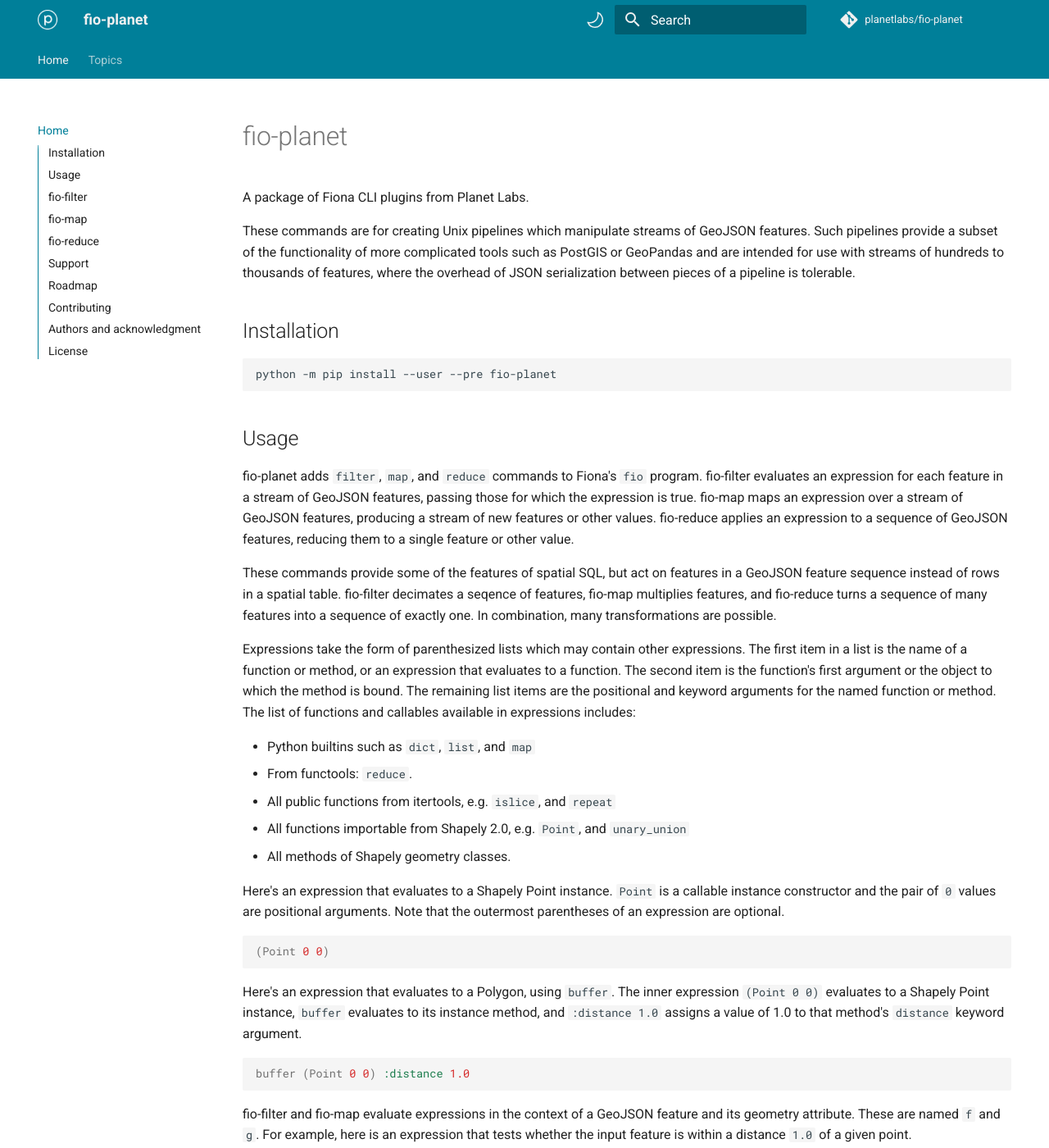
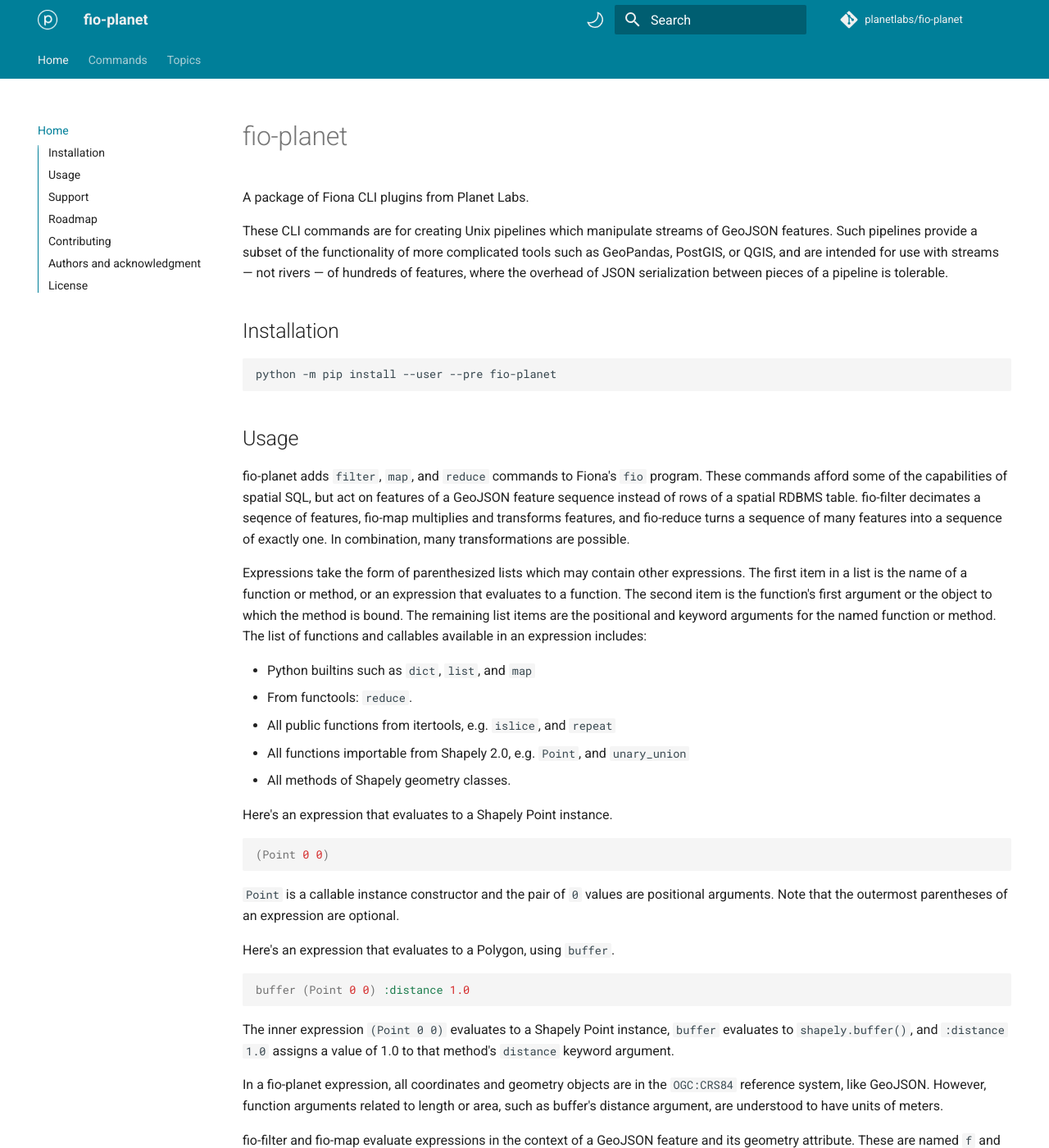
Before and after one commit to planetlabs/fio-planet, an MkDocs documentation site: the page built from docs/index.md, in a window 1280 px wide and 1400 px high. Shown: the whole window at 82% size. Built offline with MkDocs 1.6.1 and Material for MkDocs 9.7.7, drawn with Linux system fonts in a browser that asks for light colours; comment, search, counter and statistics services are not loaded; some of the changed text lies outside the part shown.

Commit message:
Update docs

````diff
--- a/docs/index.md
+++ b/docs/index.md
@@ -3,10 +3,10 @@ fio-planet
 
 A package of Fiona CLI plugins from Planet Labs.
 
-These commands are for creating Unix pipelines which manipulate streams of
+These CLI commands are for creating Unix pipelines which manipulate streams of
 GeoJSON features. Such pipelines provide a subset of the functionality of more
-complicated tools such as PostGIS or GeoPandas and are intended for use with
-streams of hundreds to thousands of features, where the overhead of JSON
+complicated tools such as GeoPandas, PostGIS, or QGIS, and are intended for use
+with streams — not rivers — of hundreds of features, where the overhead of JSON
 serialization between pieces of a pipeline is tolerable.
 
 Installation
@@ -20,24 +20,19 @@ Usage
 -----
 
 fio-planet adds `filter`, `map`, and `reduce` commands to Fiona's `fio`
-program. fio-filter evaluates an expression for each feature in a stream of
-GeoJSON features, passing those for which the expression is true. fio-map maps
-an expression over a stream of GeoJSON features, producing a stream of new
-features or other values. fio-reduce applies an expression to a sequence of
-GeoJSON features, reducing them to a single feature or other value.
-
-These commands provide some of the features of spatial SQL, but act on
-features in a GeoJSON feature sequence instead of rows in a spatial table.
-fio-filter decimates a seqence of features, fio-map multiplies features, and
-fio-reduce turns a sequence of many features into a sequence of exactly one.
-In combination, many transformations are possible.
+program. These commands afford some of the capabilities of spatial SQL, but act
+on features of a GeoJSON feature sequence instead of rows of a spatial RDBMS
+table.  fio-filter decimates a seqence of features, fio-map multiplies and
+transforms features, and fio-reduce turns a sequence of many features into a
+sequence of exactly one.  In combination, many transformations are possible.
 
 Expressions take the form of parenthesized lists which may contain other
 expressions. The first item in a list is the name of a function or method, or
 an expression that evaluates to a function. The second item is the function's
 first argument or the object to which the method is bound. The remaining list
 items are the positional and keyword arguments for the named function or
-method. The list of functions and callables available in expressions includes:
+method. The list of functions and callables available in an expression
+includes:
 
 * Python builtins such as `dict`, `list`, and `map`
 * From functools: `reduce`.
@@ -46,30 +41,38 @@ method. The list of functions and callables available in expressions includes:
   `unary_union`
 * All methods of Shapely geometry classes.
 
-Here's an expression that evaluates to a Shapely Point instance. `Point` is a
-callable instance constructor and the pair of `0` values are positional
-arguments. Note that the outermost parentheses of an expression are optional.
+Here's an expression that evaluates to a Shapely Point instance.
 
 ```lisp
 (Point 0 0)
 ```
 
-Here's an expression that evaluates to a Polygon, using `buffer`. The inner
-expression `(Point 0 0)` evaluates to a Shapely Point instance, `buffer`
-evaluates to its instance method, and `:distance 1.0` assigns a value of 1.0
-to that method's `distance` keyword argument.
+`Point` is a callable instance constructor and the pair of `0` values are
+positional arguments. Note that the outermost parentheses of an expression are
+optional.
+
+Here's an expression that evaluates to a Polygon, using `buffer`.
 
 ```lisp
 buffer (Point 0 0) :distance 1.0
 ```
 
+The inner expression `(Point 0 0)` evaluates to a Shapely Point instance,
+`buffer` evaluates to `shapely.buffer()`, and `:distance 1.0` assigns a value
+of 1.0 to that method's `distance` keyword argument.
+
+In a fio-planet expression, all coordinates and geometry objects are in the
+`OGC:CRS84` reference system, like GeoJSON. However, function arguments related
+to length or area, such as buffer's distance argument, are understood to have
+units of meters.
+
 fio-filter and fio-map evaluate expressions in the context of a GeoJSON feature
-and its geometry attribute. These are named `f` and `g`. For example, here
-is an expression that tests whether the input feature is within a distance
-`1.0` of a given point.
+and its geometry attribute. These are named `f` and `g`. For example, here is
+an expression that tests whether the input feature is within 50 meters of the
+given point.
 
 ```lisp
-<= (distance g (Point 0 0)) 1.0
+<= (distance g (Point -105.0 39.753056)) 50.0
 ```
 
 fio-reduce evaluates expressions in the context of the sequence of all input
@@ -79,53 +82,6 @@ geometries using Shapely's `unary_union`.
 ```lisp
 unary_union c
 ```
-
-fio-filter
-----------
-
-For each feature read from stdin, fio-filter evaluates a pipeline of one or
-more steps described using methods from the Shapely library in Lisp-like
-expressions. If the pipeline expression evaluates to True, the feature passes
-through the filter. Otherwise the feature does not pass.
-
-For example, this pipeline expression
-
-```
-$ fio cat zip+https://s3.amazonaws.com/fiona-testing/coutwildrnp.zip \
-| fio filter '< (distance g (Point -109.0 38.5)) 1'
-```
-
-lets through all features that are less than one unit from the given point and
-filters out all other features.
-
-fio-map
--------
-
-For each feature read from stdin, fio-map applies a transformation pipeline and
-writes a copy of the feature, containing the modified geometry, to stdout. For
-example, polygonal features can be "cleaned" by using a `buffer g 0`
-pipeline.
-
-```
-$ fio cat zip+https://s3.amazonaws.com/fiona-testing/coutwildrnp.zip \
-| fio map 'buffer g 0'
-```
-
-fio-reduce
-----------
-
-Given a sequence of GeoJSON features (RS-delimited or not) on stdin this prints
-a single value using a provided transformation pipeline.  The set of geometries
-of the input features in the context of these expressions is named "c".
-
-For example, the pipeline expression
-
-```
-$ fio cat zip+https://s3.amazonaws.com/fiona-testing/coutwildrnp.zip \
-| fio reduce 'unary_union c'
-```
-
-dissolves the geometries of input features.
 
 Support
 -------
--- a/mkdocs.yml
+++ b/mkdocs.yml
@@ -63,6 +63,7 @@ plugins:
 
 nav:
   - "Home": 'index.md'
+  - "Commands": 'commands.md'
   - "Topics": 'topics'
 
 markdown_extensions:
````
